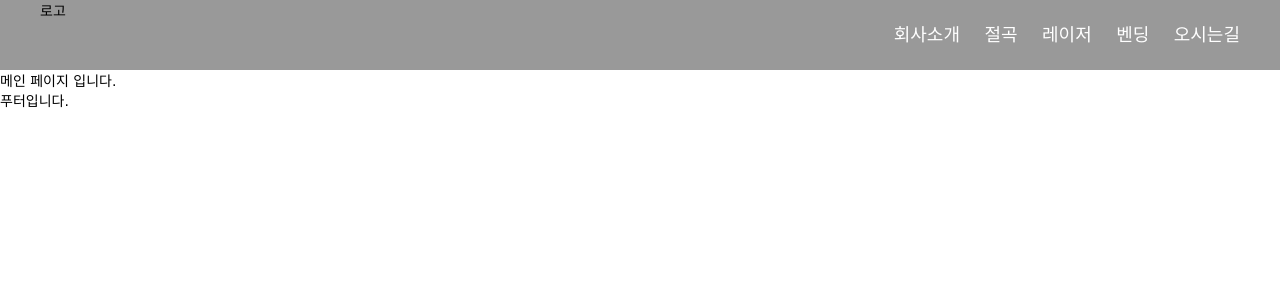
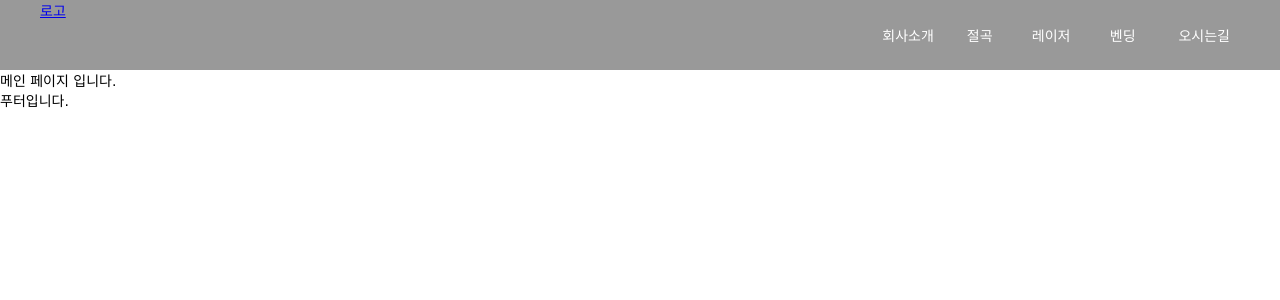
Before and after one commit to SangBeom-Lee/hj, a Django app: page / in a window 1280 px wide. Shown: the top 300 px of the page. Run offline with Django 3.2, Linux system fonts and the light colour scheme; some web fonts are replaced.

Commit message:
css 기본파일 구분 및 서브페이지 연동 추가

```diff
--- a/layout/views.py
+++ b/layout/views.py
@@ -1,7 +1,7 @@
 from django.shortcuts import render
 from django.views.generic import ListView
 
-# Create your views here.
+# Main
 class MainView(ListView):
 
     template_name                       = 'layout/main.html'
@@ -15,3 +15,17 @@ class MainView(ListView):
         context['css_file']             = 'inc/css/index.css'
         context['js_file']              = 'inc/js/index.js'
         return context
+
+
+# Intro (회사소개)
+class IntroView(ListView):
+
+    template_name                       = 'subpage/intro.html'
+    context_object_name                 = 'data'
+
+    def get_queryset(self):
+        return ''
+
+    def get_context_data(self, **kwargs):
+        context                         = super().get_context_data(**kwargs)
+        return context
--- a/sjango/urls.py
+++ b/sjango/urls.py
@@ -1,23 +1,12 @@
-"""sjango URL Configuration
+## 2022-05-31 서브페이지를 위한 경로 추가 (Index)
 
-The `urlpatterns` list routes URLs to views. For more information please see:
-    https://docs.djangoproject.com/en/3.0/topics/http/urls/
-Examples:
-Function views
-    1. Add an import:  from my_app import views
-    2. Add a URL to urlpatterns:  path('', views.home, name='home')
-Class-based views
-    1. Add an import:  from other_app.views import Home
-    2. Add a URL to urlpatterns:  path('', Home.as_view(), name='home')
-Including another URLconf
-    1. Import the include() function: from django.urls import include, path
-    2. Add a URL to urlpatterns:  path('blog/', include('blog.urls'))
-"""
+
 from django.contrib import admin
 from django.urls import path
 from layout import views
 
 urlpatterns = [
     path('admin/', admin.site.urls),
-    path('', views.MainView.as_view())
+    path('', views.MainView.as_view()),
+    path('intro/', views.IntroView.as_view())
 ]
--- a/static/css/header.css
+++ b/static/css/header.css
@@ -1,35 +1,3 @@
-/* 웹폰트 */
-@font-face {
-  font-family: 'Noto Sans KR';
-  font-style: normal;
-  font-weight: 300;
-  src: url(https://fonts.gstatic.com/ea/notosanskr/v2/NotoSansKR-Light.woff2) format('woff2'),
-  url(https://fonts.gstatic.com/ea/notosanskr/v2/NotoSansKR-Light.woff) format('woff'),
-  url(https://fonts.gstatic.com/ea/notosanskr/v2/NotoSansKR-Light.otf) format('opentype');
-}
-@font-face {
-  font-family: 'Noto Sans KR';
-  font-style: normal;
-  font-weight: 400;
-  src: url(https://fonts.gstatic.com/ea/notosanskr/v2/NotoSansKR-Regular.woff2) format('woff2'),
-  url(https://fonts.gstatic.com/ea/notosanskr/v2/NotoSansKR-Regular.woff) format('woff'),
-  url(https://fonts.gstatic.com/ea/notosanskr/v2/NotoSansKR-Regular.otf) format('opentype');
-}
-@font-face {
-  font-family: 'Noto Sans KR';
-  font-style: normal;
-  font-weight: 500;
-  src: url(https://fonts.gstatic.com/ea/notosanskr/v2/NotoSansKR-Medium.woff2) format('woff2'),
-  url(https://fonts.gstatic.com/ea/notosanskr/v2/NotoSansKR-Medium.woff) format('woff'),
-  url(https://fonts.gstatic.com/ea/notosanskr/v2/NotoSansKR-Medium.otf) format('opentype');
-}
-
-body, body * {
-  padding: 0;
-  margin: 0;
-  font:14px Noto Sans KR,NanumGothic,NanumGothicBold,verdana,gulim,dotum;
-}
-
 .header {
   background-color: rgba(0,0,0,0.4);
 }
@@ -49,15 +17,25 @@ body, body * {
   float: right;
 }
 
+.menu-list {
+  display: grid;
+  grid-template-columns: repeat(5, 1fr);
+}
+
 .menu-list > li {
-  display: inline-block;
   margin-right: 20px;
   font-size: 18px;
-  color: #fff;
   height: 70px;
   line-height: 70px;
+  list-style: none;
+  text-align: center;
 }
 
 .menu-list > li:last-child {
   margin-right: 0;
 }
+
+.menu-list > li > a {
+    text-decoration: none;
+    color: #fff;
+}
--- /dev/null
+++ b/static/css/init.css
@@ -0,0 +1,31 @@
+/* 웹폰트 */
+@font-face {
+  font-family: 'Noto Sans KR';
+  font-style: normal;
+  font-weight: 300;
+  src: url(https://fonts.gstatic.com/ea/notosanskr/v2/NotoSansKR-Light.woff2) format('woff2'),
+  url(https://fonts.gstatic.com/ea/notosanskr/v2/NotoSansKR-Light.woff) format('woff'),
+  url(https://fonts.gstatic.com/ea/notosanskr/v2/NotoSansKR-Light.otf) format('opentype');
+}
+@font-face {
+  font-family: 'Noto Sans KR';
+  font-style: normal;
+  font-weight: 400;
+  src: url(https://fonts.gstatic.com/ea/notosanskr/v2/NotoSansKR-Regular.woff2) format('woff2'),
+  url(https://fonts.gstatic.com/ea/notosanskr/v2/NotoSansKR-Regular.woff) format('woff'),
+  url(https://fonts.gstatic.com/ea/notosanskr/v2/NotoSansKR-Regular.otf) format('opentype');
+}
+@font-face {
+  font-family: 'Noto Sans KR';
+  font-style: normal;
+  font-weight: 500;
+  src: url(https://fonts.gstatic.com/ea/notosanskr/v2/NotoSansKR-Medium.woff2) format('woff2'),
+  url(https://fonts.gstatic.com/ea/notosanskr/v2/NotoSansKR-Medium.woff) format('woff'),
+  url(https://fonts.gstatic.com/ea/notosanskr/v2/NotoSansKR-Medium.otf) format('opentype');
+}
+
+body, body * {
+  padding: 0;
+  margin: 0;
+  font:14px Noto Sans KR,NanumGothic,NanumGothicBold,verdana,gulim,dotum;
+}
--- a/template/index.html
+++ b/template/index.html
@@ -6,21 +6,22 @@
     <meta name="viewport" content="width=device-width, initial-scale=1.0">
     <title>(주)형제철강레이저 {% block title %}{% endblock %}</title>
     {% load static %}
+    <link rel="stylesheet" href="{% static 'css/init.css' %}">
     <link rel="stylesheet" href="{% static 'css/header.css' %}">
     <link rel="stylesheet" href="{% static 'css/footer.css' %}">
   </head>
   <body>
       <header class="header">
         <div class="header-wrap">
-          <a class="logo">로고</a>
+          <a class="logo" href="/">로고</a>
           <nav class="nav">
               <div>
                   <ul class="menu-list">
-                      <li>회사소개</li>
-                      <li>절곡</li>
-                      <li>레이저</li>
-                      <li>벤딩</li>
-                      <li>오시는길</li>
+                      <li><a href="/intro/">회사소개</a></li>
+                      <li><a href="/intro/">절곡</a></li>
+                      <li><a href="/intro/">레이저</a></li>
+                      <li><a href="/intro/">벤딩</a></li>
+                      <li><a href="/intro/">오시는길</a></li>
                   </ul>
               </div>
           </nav>
```
Also changed, not shown: template/subpage/intro.html (added, +9 -0 lines).
